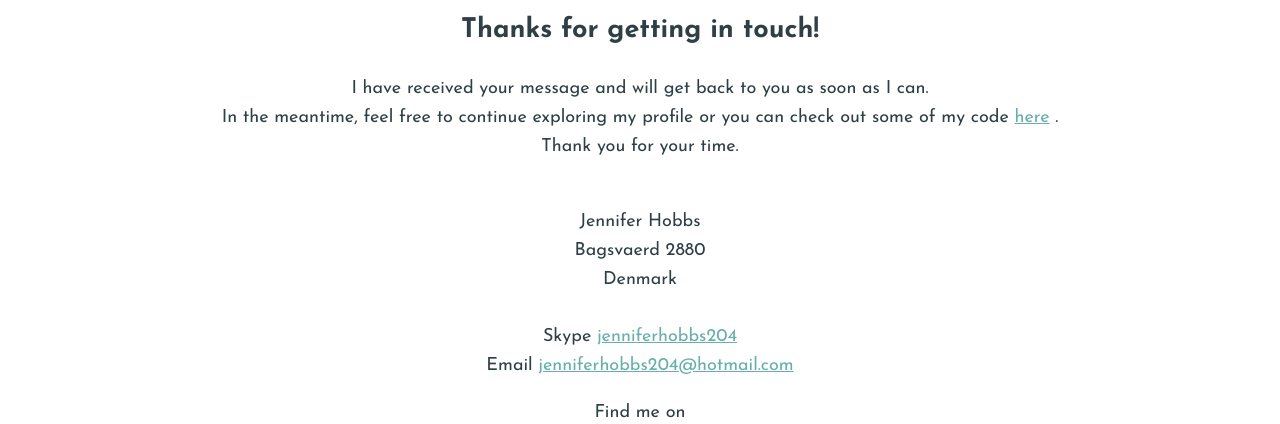
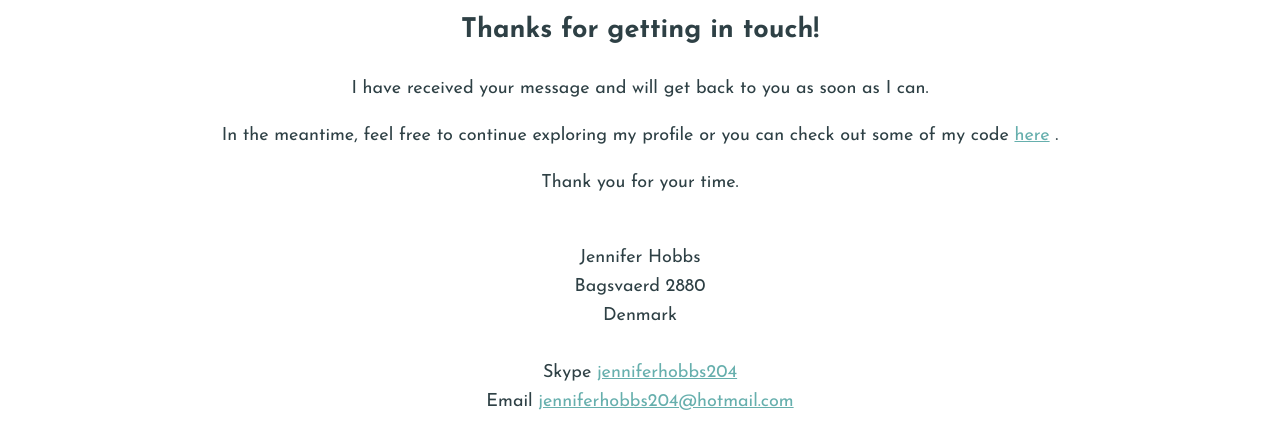
Before and after one commit to jjh204/portfolio-website, a plain HTML site: page contact.html in a window 1280 px wide. Both pictures are taken after typing "Sample", "name@example.com", "5551234", "Sample" into the empty fields and a click on the input "Send message". Shown: the part 210-634 px from the top of the page. Drawn offline with Linux system fonts and the light colour scheme.

Commit message:
updated <p> on the contact form

```diff
--- a/contact.html
+++ b/contact.html
@@ -55,8 +55,13 @@
       <h2>
         Thanks for getting in touch!
       </h2>
-      <p>I have received your message and will get back to you as soon as I can. <br>
-        In the meantime, feel free to continue exploring my profile or you can check out some of my code <span><a href="work.html">here</a></span> .<br>
+      <p>
+        I have received your message and will get back to you as soon as I can.
+      </p>
+      <p>
+        In the meantime, feel free to continue exploring my profile or you can check out some of my code <span><a href="work.html">here</a></span> .
+      </p>
+      <p>
         Thank you for your time.
       </p>
     </div>
```
